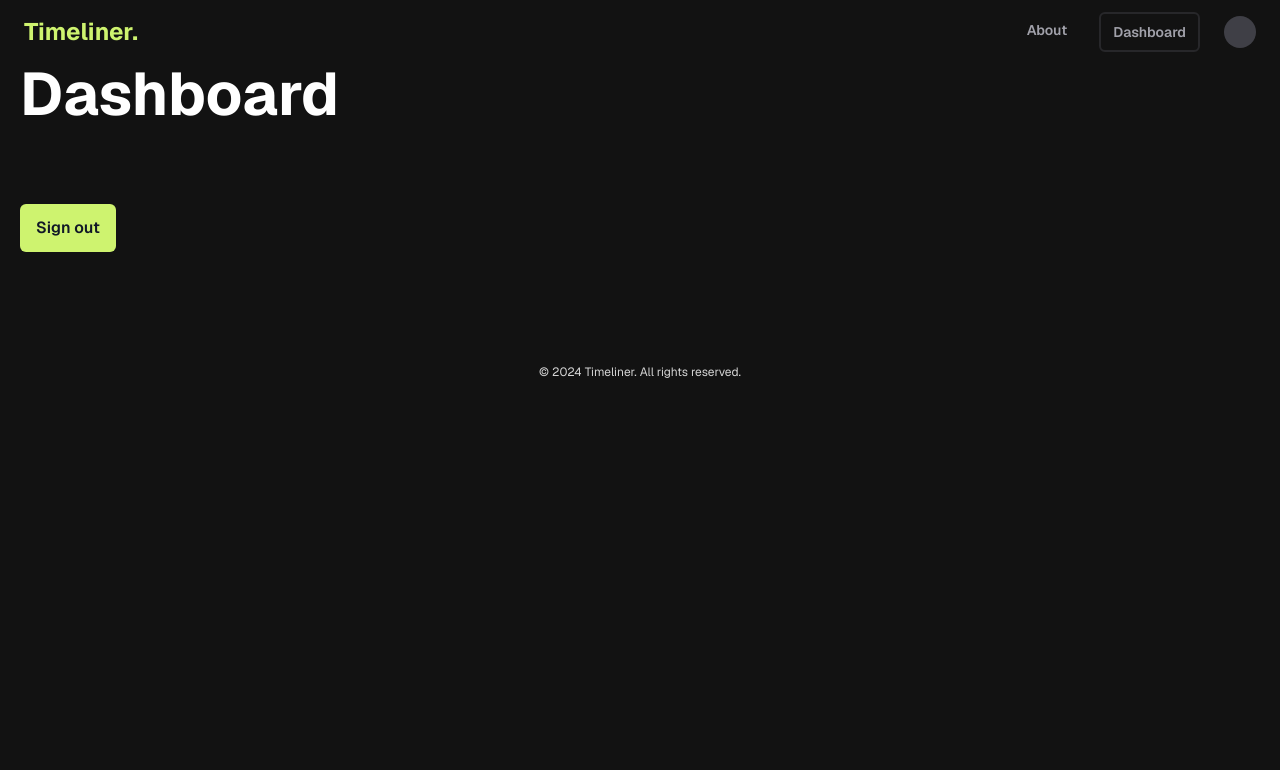
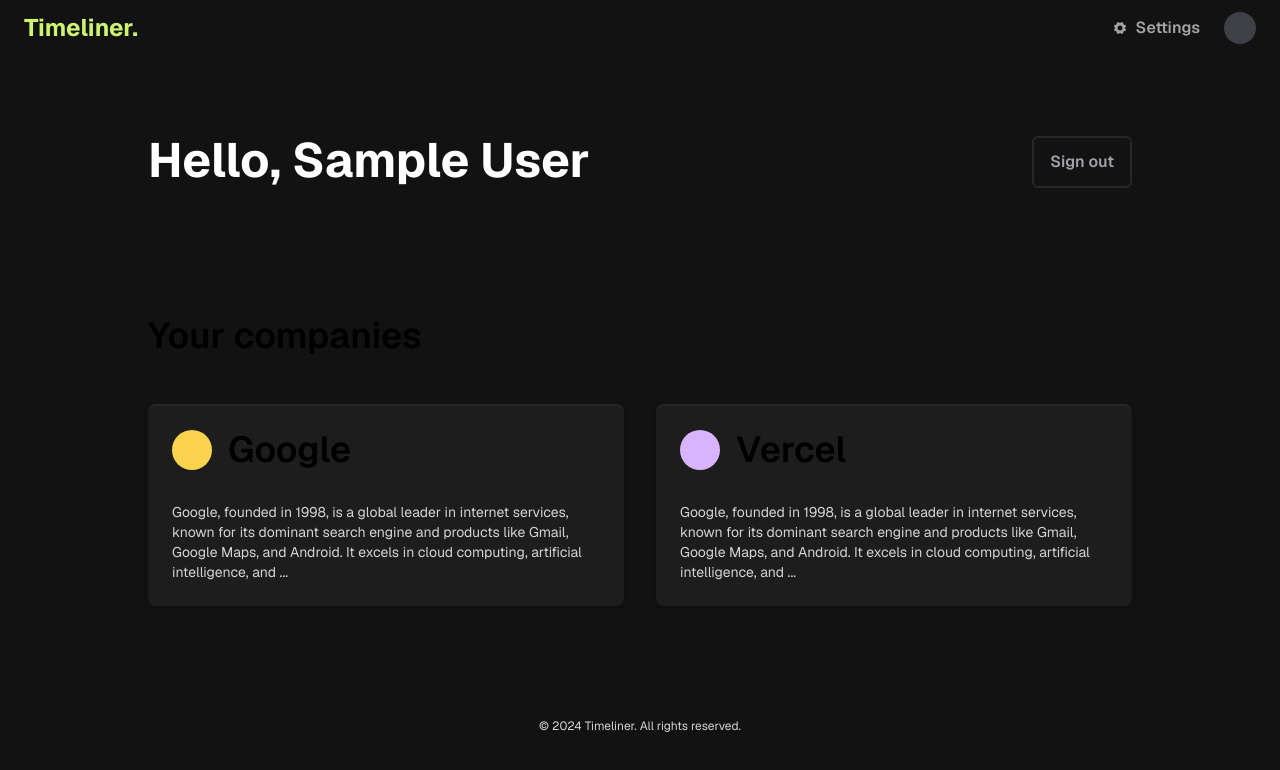
Before and after one commit to filoooooonov/timeliner, a Next.js app: page /dashboard in a window 1280 px wide. Shown: the top 770 px of the page. Built offline with nearby package versions, Linux system fonts and the light colour scheme; no server answers; sample sign-in values are in the browser's storage.

Commit message:
Update dashboard UI

```diff
--- a/app/dashboard/page.tsx
+++ b/app/dashboard/page.tsx
@@ -14,9 +14,48 @@
   }
 
   return (
-    <main className="px-5">
-      <h1>Dashboard</h1>
-      <SignOutButton text="Sign out" />
+    <main className="px-5 max-w-5xl mx-auto pt-20">
+      <div className="grid grid-cols-2 mb-32">
+        <h1 className="text-5xl">Hello, {session.user?.name}</h1>
+        <div className="ml-auto flex flex-col gap-4">
+          <SignOutButton text="Sign out" />
+        </div>
+      </div>
+
+      <h2>Your companies</h2>
+
+      <div className="mt-12 md:grid md:grid-cols-2 flex flex-col gap-8">
+        <div className="p-6 bg-neutral-800/60 hover:bg-neutral-800/80 transition duration-200 rounded-lg shadow-md border-t-2 border-neutral-800 cursor-pointer flex flex-col">
+          <div className="flex flex-row gap-4">
+            <div className="bg-amber-300 rounded-full size-10"></div>
+            <h2>Google</h2>
+          </div>
+
+          <div className="flex flex-col w-full">
+            <p className="text-sm">
+              Google, founded in 1998, is a global leader in internet services,
+              known for its dominant search engine and products like Gmail,
+              Google Maps, and Android. It excels in cloud computing, artificial
+              intelligence, and ...
+            </p>
+          </div>
+        </div>
+        <div className="p-6 bg-neutral-800/60 hover:bg-neutral-800/80 transition duration-200 rounded-lg shadow-md border-t-2 border-neutral-800 cursor-pointer flex flex-col">
+          <div className="flex flex-row gap-4">
+            <div className="bg-purple-300 rounded-full size-10"></div>
+            <h2>Vercel</h2>
+          </div>
+
+          <div className="flex flex-col w-full">
+            <p className="text-sm">
+              Google, founded in 1998, is a global leader in internet services,
+              known for its dominant search engine and products like Gmail,
+              Google Maps, and Android. It excels in cloud computing, artificial
+              intelligence, and ...
+            </p>
+          </div>
+        </div>
+      </div>
     </main>
   );
 };
--- a/app/globals.css
+++ b/app/globals.css
@@ -15,7 +15,7 @@
 }
 
 .button-primary {
-  @apply bg-primary font-semibold rounded-md hover:bg-white duration-300
+  @apply bg-primary  font-semibold rounded-md hover:bg-white duration-300
    text-gray-900 cursor-pointer;
 }
 
--- a/components/HeaderMinimal.tsx
+++ b/components/HeaderMinimal.tsx
@@ -3,9 +3,16 @@
 import Link from "next/link";
 import React from "react";
 import { PlaceholdersAndVanishInput } from "./ui/placeholders-and-vanish-input";
-import { MenuIcon } from "lucide-react";
+import {
+  LucideSettings,
+  MenuIcon,
+  Settings,
+  Settings2,
+  Settings2Icon,
+} from "lucide-react";
 import { useSession } from "next-auth/react";
 import { FaUserCircle } from "react-icons/fa";
+import { IoIosSettings } from "react-icons/io";
 
 const HeaderHome = () => {
   const { data: session } = useSession();
@@ -38,12 +45,6 @@
         </Link>
 
         <div className="hidden md:flex flex-row gap-6">
-          <Link
-            href="/"
-            className="hover:text-primary font-semibold duration-300 text-zinc-400 p-2 text-sm"
-          >
-            About
-          </Link>
           {!session ? (
             <>
               <Link
@@ -57,16 +58,19 @@
                 className="button-secondary text-sm !px-3 !py-2 flex items-center gap-2"
               >
                 <FaUserCircle />
-                <span>"Register"</span>
+                <span>Register</span>
               </Link>
             </>
           ) : (
             <>
               <Link
                 href="/dashboard"
-                className="button-secondary text-sm !px-3 !py-2 flex items-center gap-2"
+                className=" text-neutral-400 hover:text-neutral-500 duration-200 font-semibold flex items-center gap-2"
               >
-                <span>Dashboard</span>
+                <span className="flex items-center gap-2">
+                  <IoIosSettings />
+                  Settings
+                </span>
               </Link>
               <Link
                 href="/create-timeline"
--- a/components/SignOutButton.tsx
+++ b/components/SignOutButton.tsx
@@ -9,7 +9,7 @@
       onClick={() => {
         signOut({ callbackUrl: "/" });
       }}
-      className="button-primary mt-20 px-4 py-3 "
+      className="button-secondary w-fit px-4"
     >
       {text}
     </button>
```
